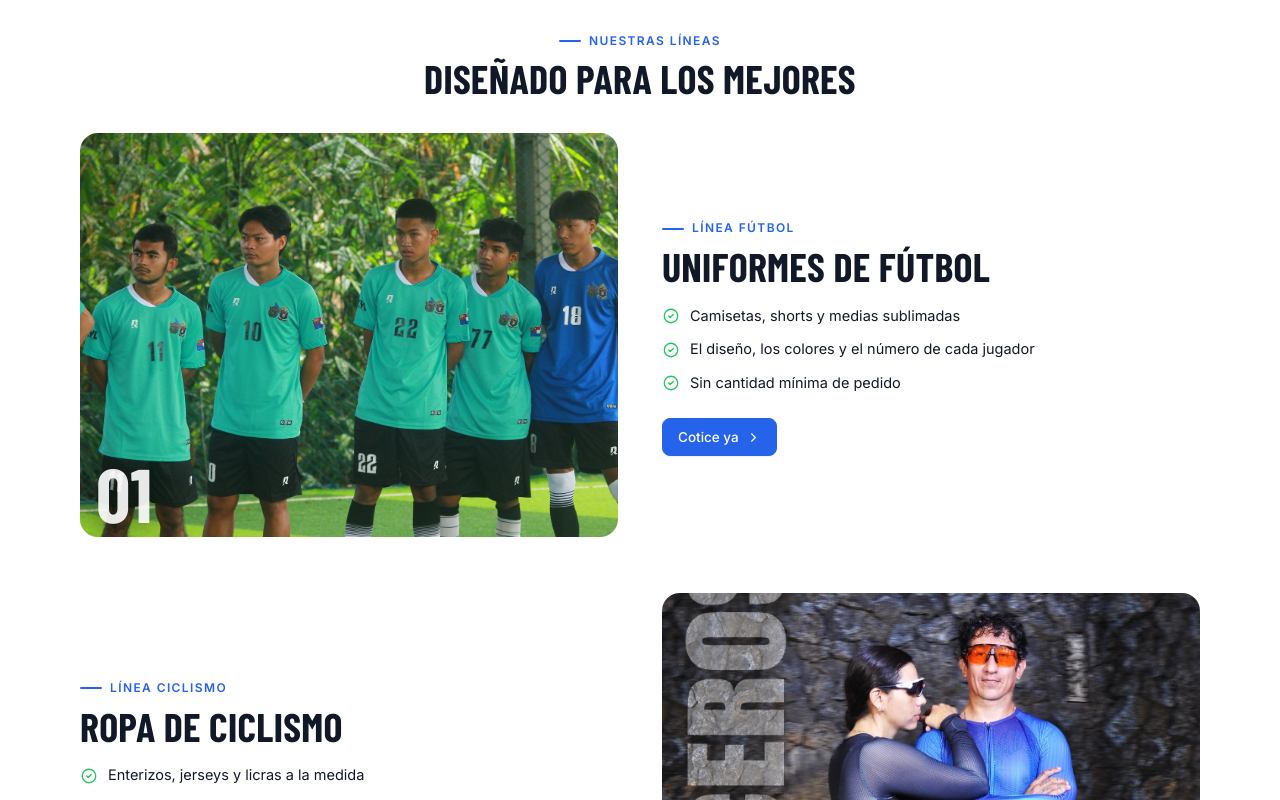
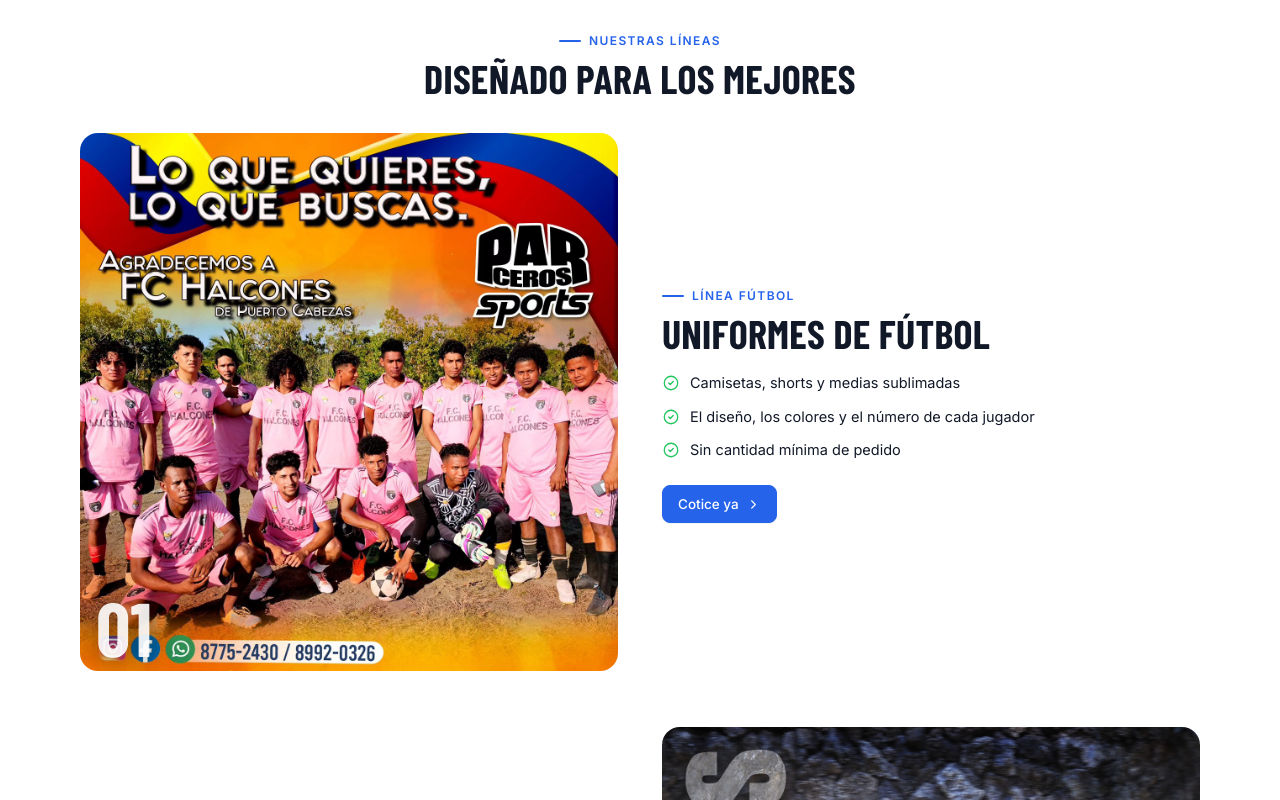
Before and after one commit to BananoDurisimo/ParcerosMultiservice, a React (Vite) app: page / in a window 1280 px wide. Shown: the part 1580-2380 px from the top of the page. Built offline with nearby package versions, Linux system fonts and the light colour scheme; a web font is replaced by a local one.

Commit message:
Usar la foto propia de FC Halcones en la linea de futbol

```diff
--- a/src/features/home/pages/Home.jsx
+++ b/src/features/home/pages/Home.jsx
@@ -14,10 +14,10 @@ import Contador from '@features/home/components/Contador.jsx';
 import CotizaForm from '@features/home/components/CotizaForm.jsx';
 import useReveal from '@features/home/hooks/useReveal.js';
 
-/* Fotografias de referencia (Pexels, licencia libre). Ver assets/CREDITOS.md */
-import heroDeportivo from '@features/home/assets/hero-deportivo.jpg';
+/* Fotografia de referencia (Pexels, licencia libre). Ver assets/CREDITOS.md */
 import imgTaller from '@features/home/assets/taller.jpg';
 /* Fotografias propias del taller (publicaciones de la cuenta oficial) */
+import lineaFutbol from '@features/home/assets/linea-futbol.jpg';
 import prodFutbol from '@features/home/assets/prod-futbol.jpg';
 import prodPublicitario from '@features/home/assets/prod-publicitario.jpg';
 import prodCiclismo from '@features/home/assets/prod-ciclismo.jpg';
@@ -39,8 +39,8 @@ const PRODUCTOS = [
 
 const LINEAS = [
   {
-    n: '01', tag: 'Línea fútbol', t: 'Uniformes de fútbol', img: heroDeportivo,
-    alt: 'Equipo de fútbol con camisetas numeradas confeccionadas a medida',
+    n: '01', tag: 'Línea fútbol', t: 'Uniformes de fútbol', img: lineaFutbol,
+    alt: 'Equipo FC Halcones de Puerto Cabezas con el uniforme rosado confeccionado por Parceros Sports',
     puntos: ['Camisetas, shorts y medias sublimadas', 'El diseño, los colores y el número de cada jugador', 'Sin cantidad mínima de pedido'],
   },
   {
--- a/src/styles/globals.css
+++ b/src/styles/globals.css
@@ -994,7 +994,7 @@ table.tbl tbody tr:last-child td { border-bottom: 0; }
 .lp-line-list { display: grid; gap: 56px; }
 .lp-line { display: grid; grid-template-columns: 1fr 1fr; gap: 44px; align-items: center; }
 .lp-line:nth-child(even) .lp-line-img { order: 2; }
-.lp-line-img { position: relative; margin: 0; aspect-ratio: 4 / 3; border-radius: var(--radius-lg); overflow: hidden; background: var(--surface-3); }
+.lp-line-img { position: relative; margin: 0; aspect-ratio: 1 / 1; border-radius: var(--radius-lg); overflow: hidden; background: var(--surface-3); }
 .lp-line-img img { width: 100%; height: 100%; object-fit: cover; display: block; }
 .lp-line-n {
   position: absolute; left: 16px; bottom: 6px; font-family: var(--font-display); font-weight: 800; font-size: 76px; line-height: 1;
```
Also changed, not shown: src/features/home/assets/CREDITOS.md (+1 -1 lines), src/features/home/assets/hero-deportivo.jpg (deleted), src/features/home/assets/linea-futbol.jpg (added).
